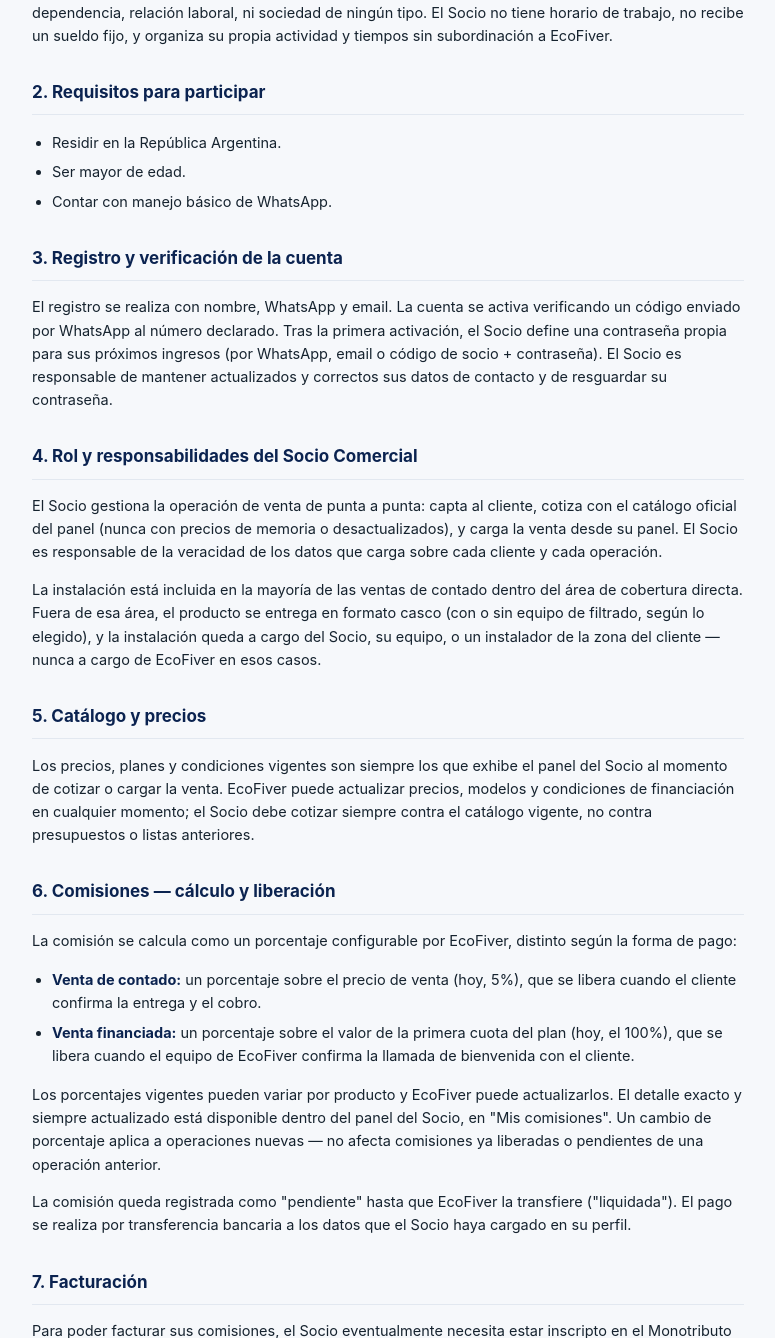
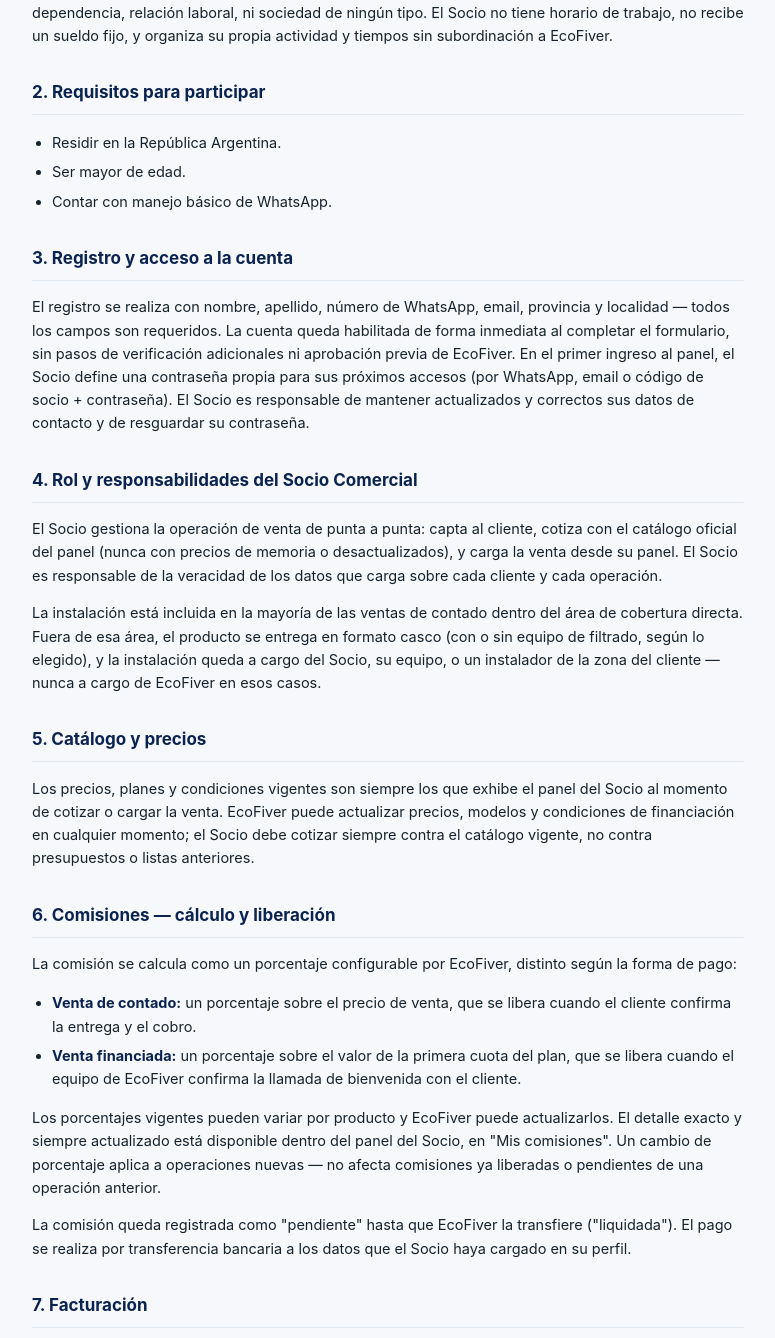
Before and after one commit to growersb-netizen/ECOFIVER-SISTEMA, a Python web app: template eco-crm/templates/terminos_socios.html in a window 1280 px wide. Shown: the part 574-1912 px from the top of the page, without its empty margins (252-1027 px from the left). Run offline with Jinja, Linux system fonts and the light colour scheme; the template is opened without the code that fills it, so the values that code supplies are empty.

Commit message:
fix(terminos): actualizar T&C para reflejar el flow de registro actual
- Sección 3: elimina la verificación por código de WhatsApp (ya no existe);
  el registro es directo e inmediato; se mencionan los campos reales
  (apellido, provincia, localidad); contraseña se define en el primer ingreso
- Sección 6: elimina los porcentajes hardcodeados ("hoy, 5%", "100%") que
  podían quedar desactualizados; el panel sigue siendo la fuente de verdad
- Fecha: actualiza a octubre de 2026

Co-Authored-By: Claude Sonnet 4.6 <noreply@anthropic.com>

```diff
--- a/eco-crm/templates/terminos_socios.html
+++ b/eco-crm/templates/terminos_socios.html
@@ -49,11 +49,12 @@
     <li>Contar con manejo básico de WhatsApp.</li>
   </ul>
 
-  <h2>3. Registro y verificación de la cuenta</h2>
-  <p>El registro se realiza con nombre, WhatsApp y email. La cuenta se activa verificando un código enviado por
-  WhatsApp al número declarado. Tras la primera activación, el Socio define una contraseña propia para sus próximos
-  ingresos (por WhatsApp, email o código de socio + contraseña). El Socio es responsable de mantener actualizados y
-  correctos sus datos de contacto y de resguardar su contraseña.</p>
+  <h2>3. Registro y acceso a la cuenta</h2>
+  <p>El registro se realiza con nombre, apellido, número de WhatsApp, email, provincia y localidad — todos los campos
+  son requeridos. La cuenta queda habilitada de forma inmediata al completar el formulario, sin pasos de verificación
+  adicionales ni aprobación previa de EcoFiver. En el primer ingreso al panel, el Socio define una contraseña propia
+  para sus próximos accesos (por WhatsApp, email o código de socio + contraseña). El Socio es responsable de mantener
+  actualizados y correctos sus datos de contacto y de resguardar su contraseña.</p>
 
   <h2>4. Rol y responsabilidades del Socio Comercial</h2>
   <p>El Socio gestiona la operación de venta de punta a punta: capta al cliente, cotiza con el catálogo oficial del
@@ -72,10 +73,10 @@
   <h2>6. Comisiones — cálculo y liberación</h2>
   <p>La comisión se calcula como un porcentaje configurable por EcoFiver, distinto según la forma de pago:</p>
   <ul>
-    <li><strong>Venta de contado:</strong> un porcentaje sobre el precio de venta (hoy, 5%), que se libera cuando el
-    cliente confirma la entrega y el cobro.</li>
-    <li><strong>Venta financiada:</strong> un porcentaje sobre el valor de la primera cuota del plan (hoy, el 100%),
-    que se libera cuando el equipo de EcoFiver confirma la llamada de bienvenida con el cliente.</li>
+    <li><strong>Venta de contado:</strong> un porcentaje sobre el precio de venta, que se libera cuando el cliente
+    confirma la entrega y el cobro.</li>
+    <li><strong>Venta financiada:</strong> un porcentaje sobre el valor de la primera cuota del plan, que se libera
+    cuando el equipo de EcoFiver confirma la llamada de bienvenida con el cliente.</li>
   </ul>
   <p>Los porcentajes vigentes pueden variar por producto y EcoFiver puede actualizarlos. El detalle exacto y siempre
   actualizado está disponible dentro del panel del Socio, en "Mis comisiones". Un cambio de porcentaje aplica a
@@ -124,7 +125,7 @@
   <h2>13. Ley aplicable</h2>
   <p>Este Programa se rige por las leyes de la República Argentina.</p>
 
-  <div class="fecha">Última actualización: agosto de 2026.</div>
+  <div class="fecha">Última actualización: octubre de 2026.</div>
 </div>
 </body>
 </html>
```
